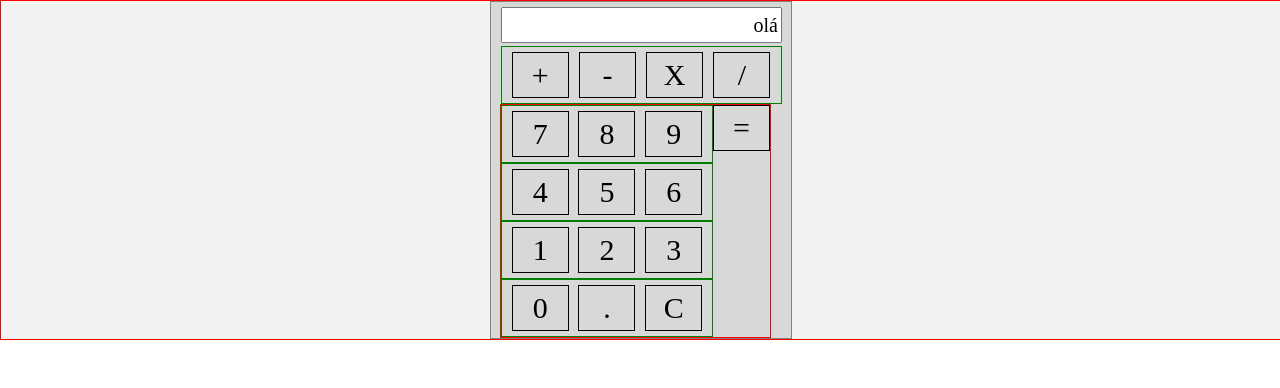
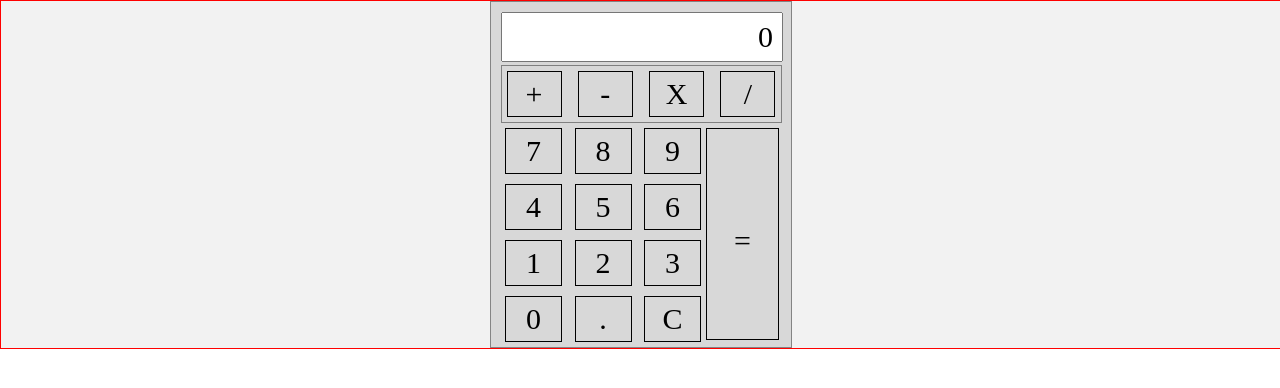
Before and after one commit to EdsonTomasDev/Calculadora_javascript, a plain HTML site: page index.html in a window 1280 px wide. Drawn offline with Linux system fonts and the light colour scheme.

Commit message:
feat: configurado css layout

```diff
--- a/index.html
+++ b/index.html
@@ -14,37 +14,37 @@
     <div class="content red">
             <div class="calculadora">
                 <div class="tela">
-                    <input type="text" name="tela" id="tela" value="olá">
+                    <input type="text" name="tela" id="tela" value="0">
                     <!-- <p id="demo"></p> -->
                 </div>
                     <!-- INÍCIO TECLADO -->
-                <div class="botoes green">
-                    <div class="operador" onclick="operacao('soma')">+</div>
-                    <div class="operador" onclick="operacao('menos')">-</div>
-                    <div class="operador" onclick="operacao('multi')">X</div>
-                    <div class="operador" onclick="operacao('divisao')">/</div>
+                <div class="botoes">
+                    <div class="operador-simbolo" onclick="operacao('soma')">+</div>
+                    <div class="operador-simbolo" onclick="operacao('menos')">-</div>
+                    <div class="operador-simbolo" onclick="operacao('multi')">X</div>
+                    <div class="operador-simbolo" onclick="operacao('divisao')">/</div>
                 </div>
-                <div class="numeros red">
+                <div class="numeros">
                     <div class="numeros-num">
-                        <div class="botoes-num green">
+                        <div class="botoes-num">
                             <div class="operador" onclick="digito(7)">7</div>
                             <div class="operador" onclick="digito(8)">8</div>
                             <div class="operador"onclick="digito(9)">9</div>
 
                         </div>
-                        <div class="botoes-num green">
+                        <div class="botoes-num">
                             <div class="operador"onclick="digito(4)">4</div>
                             <div class="operador"onclick="digito(5)">5</div>
                             <div class="operador"onclick="digito(6)">6</div>
 
                         </div>
-                        <div class="botoes-num green">
+                        <div class="botoes-num">
                             <div class="operador"onclick="digito(1)">1</div>
                             <div class="operador"onclick="digito(2)">2</div>
                             <div class="operador"onclick="digito(3)">3</div>
 
                         </div>
-                        <div class="botoes-num green">
+                        <div class="botoes-num">
                             <div class="operador"onclick="digito(0)">0</div>
                             <div class="operador"onclick="digito('.')">.</div>
                             <div class="operador" onclick="limpar()">C</div>
@@ -54,7 +54,7 @@
                     </div>
 
                     <div class="numeros-igual">
-                        <div class="operador" onclick="efetuar_operacao()">=</div>
+                        <div class="operador-igual" onclick="efetuar_operacao()">=</div>
                     </div>
 
                 </div>
--- a/js/index.js
+++ b/js/index.js
@@ -147,6 +147,7 @@ function limpar(){
     //LIMPAR O ARRAY, A PARTIR DA POSIÇÃO "0"
     numeral_um.splice(0,numeral_um.length);
     numeral_dois.splice(0,numeral_dois.length);
+    document.getElementById("tela").value = "0";
 }
 
 function efetuar_operacao(){
@@ -171,7 +172,7 @@ function efetuar_operacao(){
     document.getElementById("tela").value = resultado;
 
     //LIMPA DEPOIS DE EXIBIR O RESULTADO
-    numero1 = "";
+    numero1 = resultado;
     numero2 = "";
     operador = "";
     evento = 1;
@@ -180,4 +181,5 @@ function efetuar_operacao(){
     numeral_dois.splice(0,numeral_dois.length);
 
 
+
 }
--- a/style/index.css
+++ b/style/index.css
@@ -22,7 +22,7 @@ body {
     margin: 0 auto;
     background: #d8d8d8;
     border: 1px solid #848484;
-    padding-top: 5px;
+    padding-top: 10px;
 
 }
 
@@ -33,11 +33,13 @@ body {
 }
 
 .tela input {
-    width: 272px;
-    height: 30px;
+    box-sizing: border-box;
+    width: 282px;
+    height: 50px;
     padding-left: 3px;
+    padding-right: 8px;
     font-family: 'Times New Roman', Times, serif;
-    font-size: 20px;
+    font-size: 30px;
     text-align: right;
 }
 
@@ -49,17 +51,20 @@ body {
     margin-right: auto;
     padding: 5px;
     display: flex;
-    justify-content: space-around;
+    justify-content: space-between;
+    border: 1px solid gray;
+
 }
 .botoes-num {
-    width: 200px;
+    width: 196px;
 
     margin-bottom: 0;
     margin-left: auto;
     margin-right: auto;
     padding: 5px;
     display: flex;
-    justify-content: space-around;
+    justify-content: space-between;
+
 }
 
 .operador {
@@ -68,12 +73,39 @@ body {
     text-align: center;
     font-size: 30px;
     cursor: pointer;
+    margin: 0;
+    padding-top: 5px;
+    padding-bottom: 5px;
+}
+
+.operador:hover {
+    background: #a4a4a4;
+    color: white;
+}
+
+.operador-igual:hover {
+    background: #a4a4a4;
+    color: white;
+}
+
+.operador-simbolo:hover {
+    background: #a4a4a4;
+    color: white;
+}
+
+.operador-simbolo {
+    width: 53px;
+    border: 1px solid black;
+    text-align: center;
+    font-size: 30px;
+    cursor: pointer;
+
     padding-top: 5px;
     padding-bottom: 5px;
 }
 .operador-igual {
-    width: 55px;
-    height: 218px;
+    width: 73px;
+    height: 212px;
     border: 1px solid black;
     text-align: center;
     font-size: 30px;
@@ -88,6 +120,10 @@ body {
     margin-left: 9px;
     margin-top: 0;
     padding-top: 0;
-    width: 269px;
+    width: 280px;
     display: flex;
 }
+
+.numeros_igual {
+    background: blue;
+}
```
